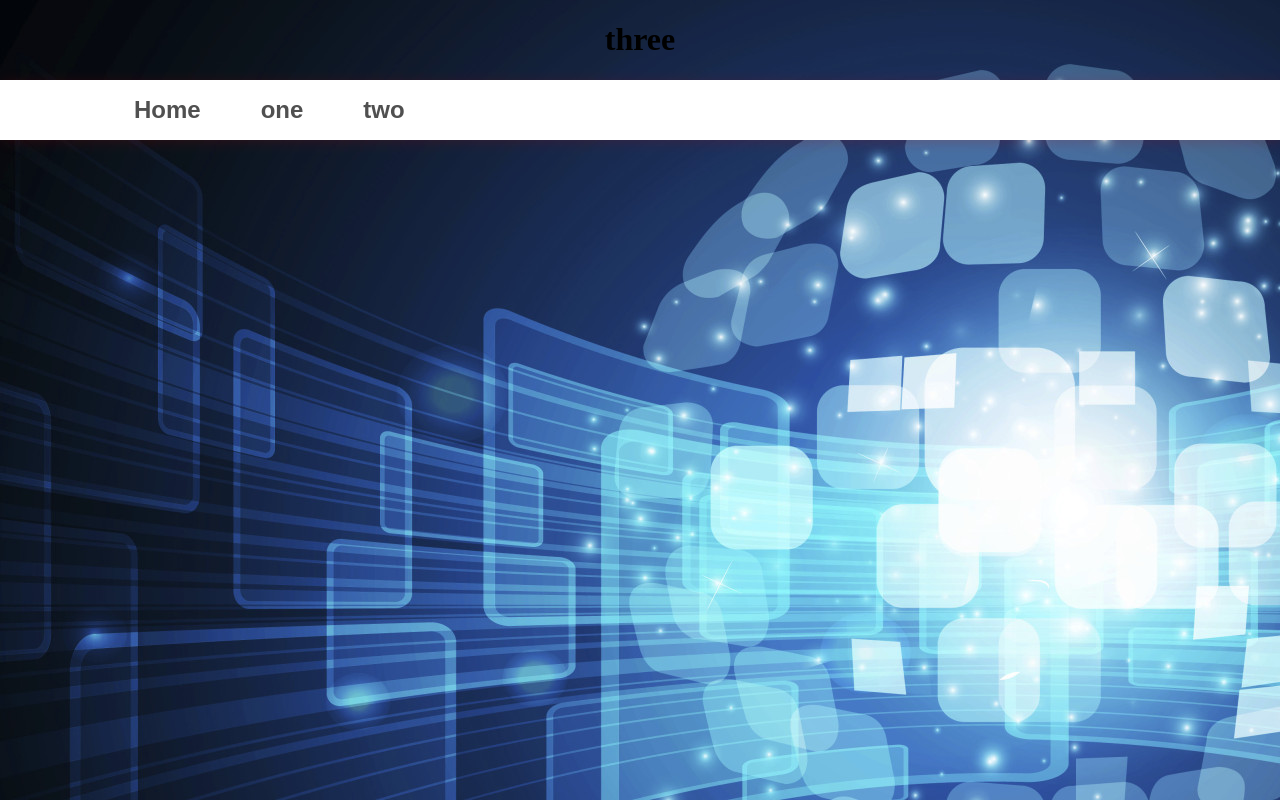
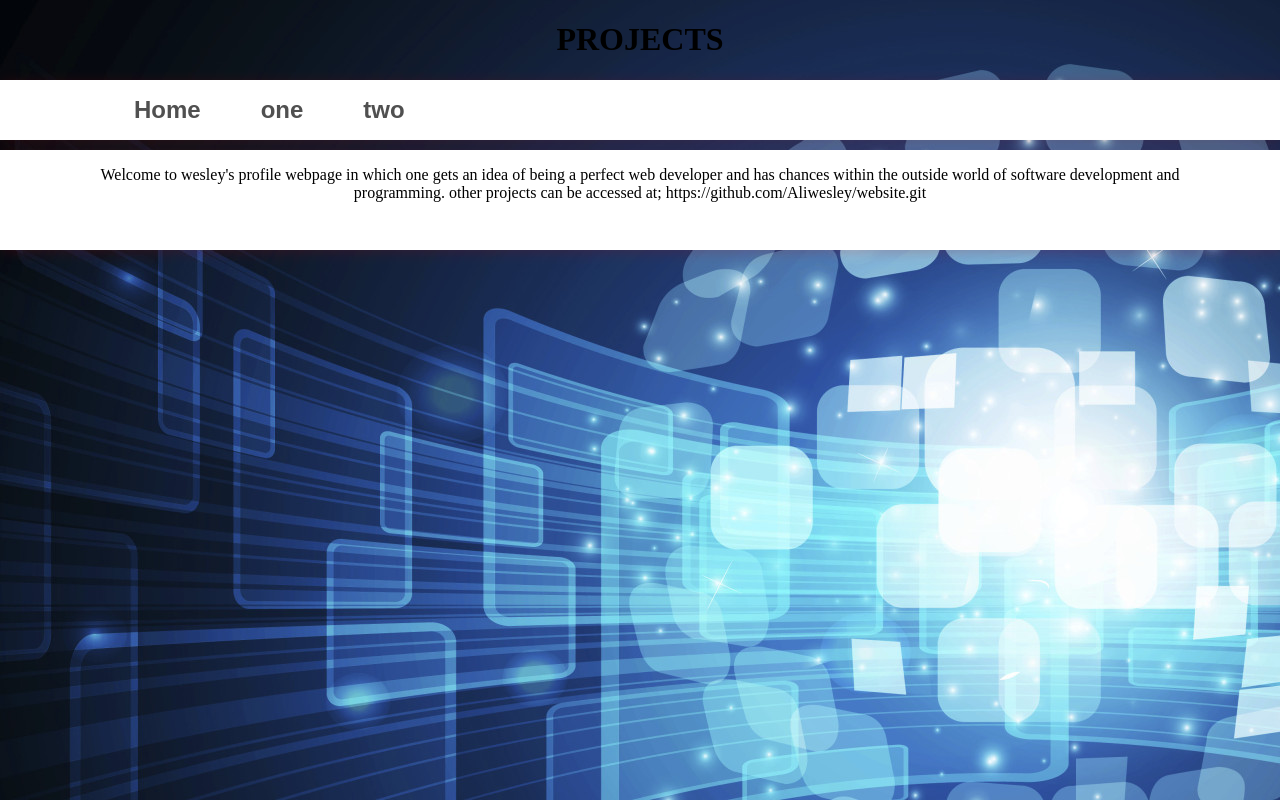
Before and after one commit to Aliwesley/website, a plain HTML site: page html-assets/three.html in a window 1280 px wide. Drawn offline with Linux system fonts and the light colour scheme.

Commit message:
added a project link to the third div box

```diff
--- a/css/styles.css
+++ b/css/styles.css
@@ -77,7 +77,19 @@ nav ul li a{
     text-align:center;
     clear:both;
 }
+.five{
+    display:flex;
+    justify-content:space-between;
+    height:60px;
+    background-color:#FFFFFF;
+    box-shadow:2px 2px 12px rgba(177, 12, 12, 0.2);
+    padding:0px 5%;
+    text-align:center;
+    margin:10px 0px 10px 0px;
+    height:100px;
 
+
+}
   img{
       width:450px;
       height:350px;
--- a/html-assets/three.html
+++ b/html-assets/three.html
@@ -10,7 +10,7 @@
 <body>
      <!---------------navigation---------->
      <header>
-        <h1>three</h1>
+        <h1>PROJECTS</h1>
     </header>
     <nav>
         <ul>
@@ -20,5 +20,14 @@
         </ul>
     </nav>
     <!---------------navigation---------->
+    <div class="five">
+            <p>Welcome to wesley's profile webpage in which one gets an idea of being
+                a perfect web developer and has chances within the outside world of
+                software development and programming.
+                other projects can be accessed at;
+                https://github.com/Aliwesley/website.git
+            </p>
+            </div>
+
 </body>
 </html>
```
Also changed, not shown: index.html (+1 -1 lines).
